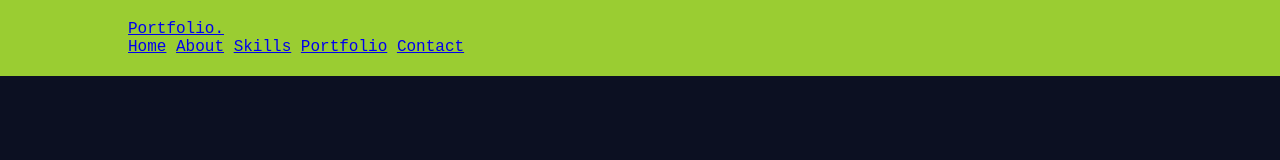
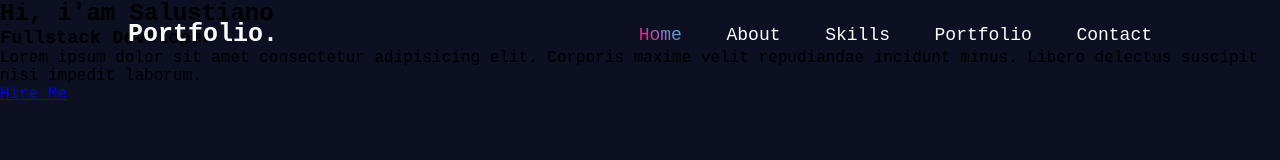
Before and after one commit to Salustiano-RoblesTeran/portfolio-web, a plain HTML site: page index.html in a window 1280 px wide. Drawn offline with Linux system fonts and the light colour scheme.

Commit message:
hice el header y empiezo la seccion del home

```diff
--- a/index.html
+++ b/index.html
@@ -11,12 +11,21 @@
         <a href="#" class="logo">Portfolio.</a>
 
         <nav class="navbar">
-            <a href="#">Home</a>
+            <a href="#" class="active">Home</a>
             <a href="#">About</a>
             <a href="#">Skills</a>
             <a href="#">Portfolio</a>
             <a href="#">Contact</a>
         </nav>
     </header>
+
+    <section class="home">
+        <div class="home-content">
+            <h1>Hi, i'am Salustiano</h1>
+            <h3>Fullstack Developer</h3>
+            <p>Lorem ipsum dolor sit amet consectetur adipisicing elit. Corporis maxime velit repudiandae incidunt minus. Libero delectus suscipit nisi impedit laborum.</p>
+            <a href="#" class="btn">Hire Me</a>
+        </div>
+    </section>
 </body>
 </html>
--- a/styles.css
+++ b/styles.css
@@ -15,5 +15,30 @@ body {
     left: 0;
     width: 100%;
     padding: 20px 10%;
-    background: yellowgreen;
+    background: transparent;
+    display: flex;
+    justify-content: space-between;
+    align-items: center;
+    z-index: 100;
 }
+
+.logo {
+    font-size: 25px;
+    color: #fff;
+    text-decoration: none;
+    font-weight: 600;
+}
+
+.navbar a{
+    font-size: 18px;
+    color: #fff;
+    text-decoration: none;
+    font-weight: 500;
+    margin-left: 35px;
+}
+
+.navbar a.active, .navbar a:hover{
+    background: linear-gradient(45deg, #f06, #3cf);
+    -webkit-text-fill-color: transparent;
+    -webkit-background-clip: text;
+}
```
